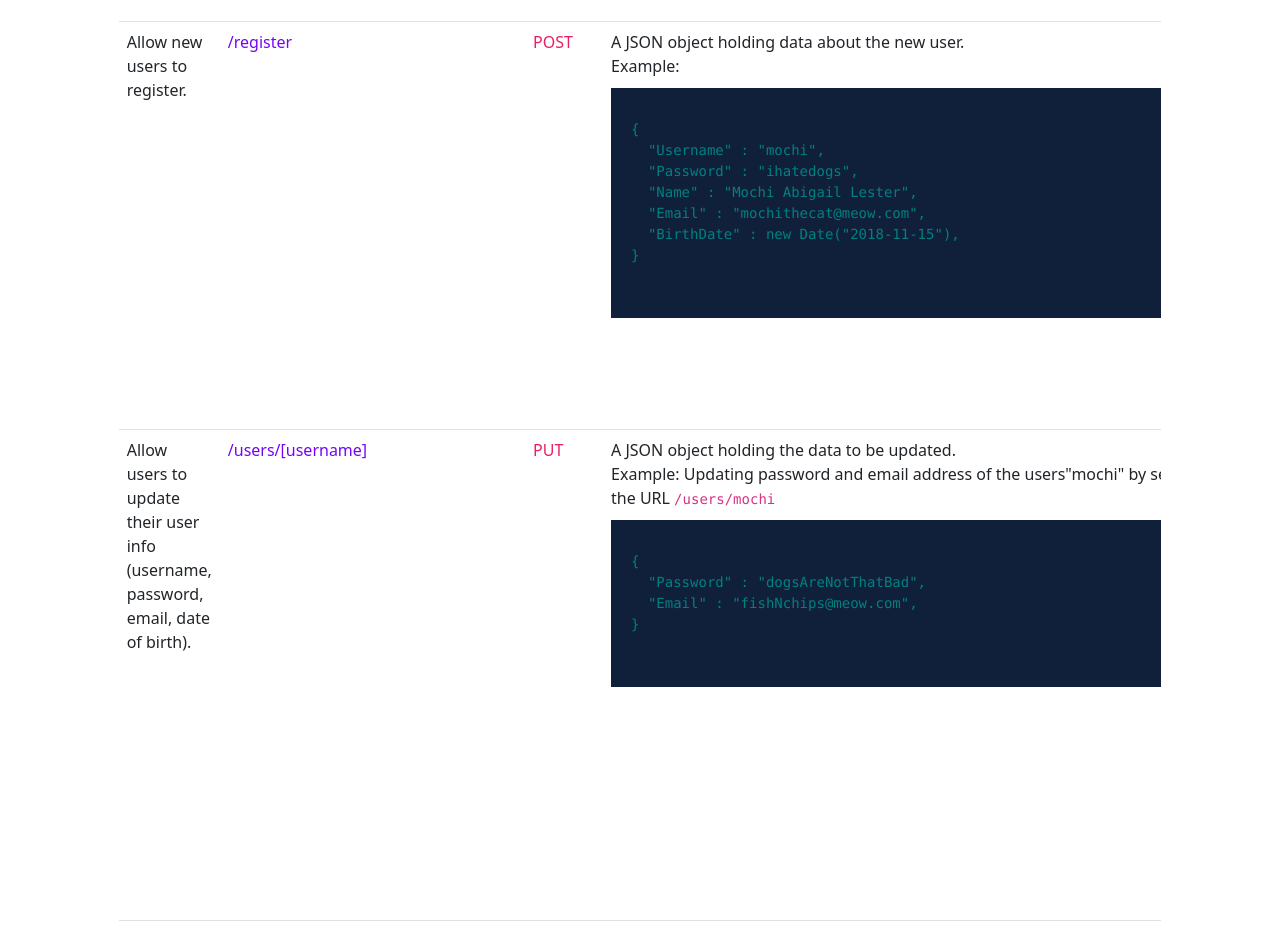
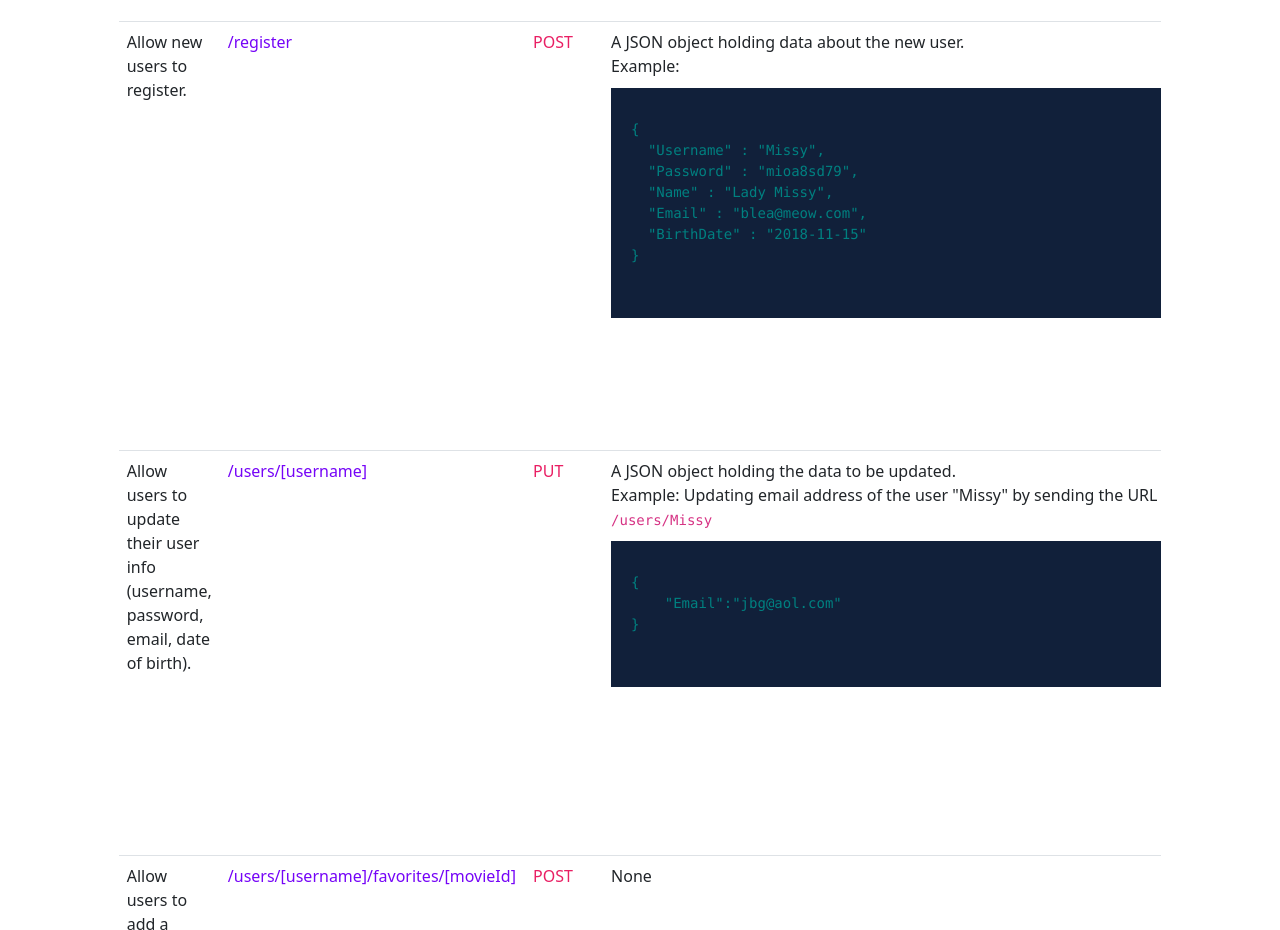
Before and after one commit to MichiyoYo/notflix-api, a website: page public/docs/index.html in a window 1280 px wide. Shown: the part 5041-5971 px from the top of the page. Drawn offline with nearby package versions, Linux system fonts and the light colour scheme.

Commit message:
updated documentation

```diff
--- a/public/docs/index.html
+++ b/public/docs/index.html
@@ -425,11 +425,11 @@
                       <pre>
                         <code>
 {
-  "Username" : "mochi",
-  "Password" : "ihatedogs",
-  "Name" : "Mochi Abigail Lester",
-  "Email" : "mochithecat@meow.com",
-  "BirthDate" : new Date("2018-11-15"),
+  "Username" : "Missy",
+  "Password" : "mioa8sd79",
+  "Name" : "Lady Missy",
+  "Email" : "blea@meow.com",
+  "BirthDate" : "2018-11-15"
 }
                         </code>
                       </pre>
@@ -441,14 +441,15 @@
                       <pre>
                         <code>
 {
-  "_id" : "6138f25dc6e139efe0c91ca6",
-  "Username" : "mochi",
-  "Password" : "ihatedogs",
-  "Name" : "Mochi Abigail Lester",
-  "Email" : "mochithecat@meow.com",
-  "BirthDate" : new Date("2018-11-15"),
-  "FavoriteMovies" : [],
-  "WatchList" : []
+  "Username": "Missy",
+  "Password": "mioa8sd79",
+  "Name": "Lady Missy",
+  "Email": "blea@meow.com",
+  "BirthDate": "2018-11-15T00:00:00.000Z",
+  "FavoriteMovies": [],
+  "WatchList": [],
+  "_id": "613bf825191a695832af1f9e",
+  "__v": 0
 }
                         </code>
                       </pre>
@@ -463,13 +464,12 @@
                     <td class="method">PUT</td>
                     <td>
                       A JSON object holding the data to be updated.<br />
-                      Example: Updating password and email address of the
-                      users"mochi" by sending the URL <code>/users/mochi</code>
+                      Example: Updating email address of the user "Missy" by
+                      sending the URL <code>/users/Missy</code>
                       <pre>
                           <code>
 {
-  "Password" : "dogsAreNotThatBad",
-  "Email" : "fishNchips@meow.com",
+    "Email":"jbg@aol.com"
 }
                           </code>
                         </pre>
@@ -481,20 +481,15 @@
                       <pre>
                         <code>
 {
-  "_id" : ObjectId("6138f25dc6e139efe0c91ca6"),
-  "Username" : "mochi",
-  "Password" : "dogsAreNotThatBad",
-  "Name" : "Mochi Abigail Lester",
-  "Email" : "fishNchips@meow.com",
-  "BirthDate" : ISODate("2018-11-15T00:00:00Z"),
-  "FavoriteMovies" : [
-          ObjectId("6138df5bc6e139efe0c91ca1"),
-          ObjectId("6138df5bc6e139efe0c91ca0")
-  ],
-  "WatchList" : [
-          ObjectId("6138df5bc6e139efe0c91c9e"),
-          ObjectId("6138df5bc6e139efe0c91c9d")
-  ]
+  "_id": "613bf825191a695832af1f9e",
+  "Username": "Missy",
+  "Password": "mioa8sd79",
+  "Name": "Lady Missy",
+  "Email": "jbg@aol.com",
+  "BirthDate": "2018-11-15T00:00:00.000Z",
+  "FavoriteMovies": [],
+  "WatchList": [],
+  "__v": 0
 }
                         </code>
                       </pre>
```
